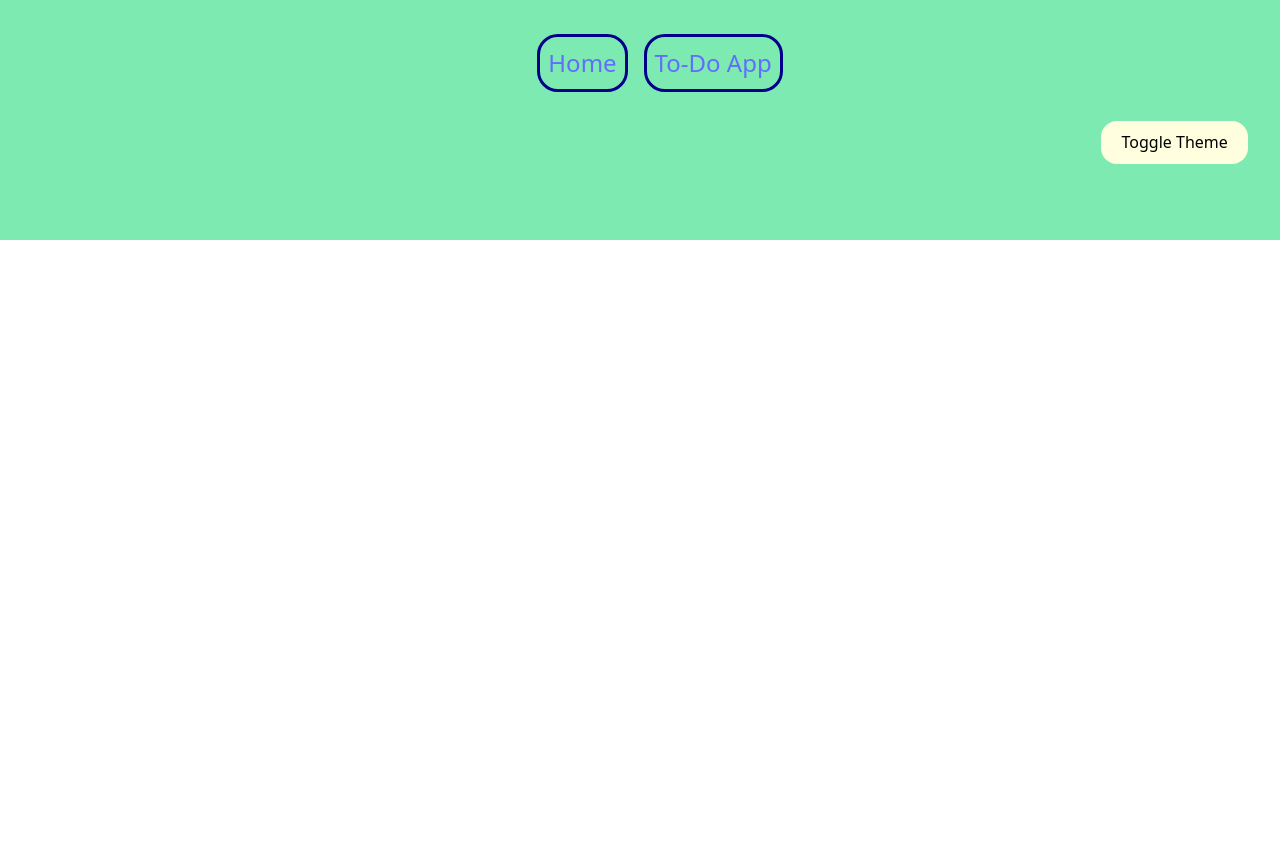
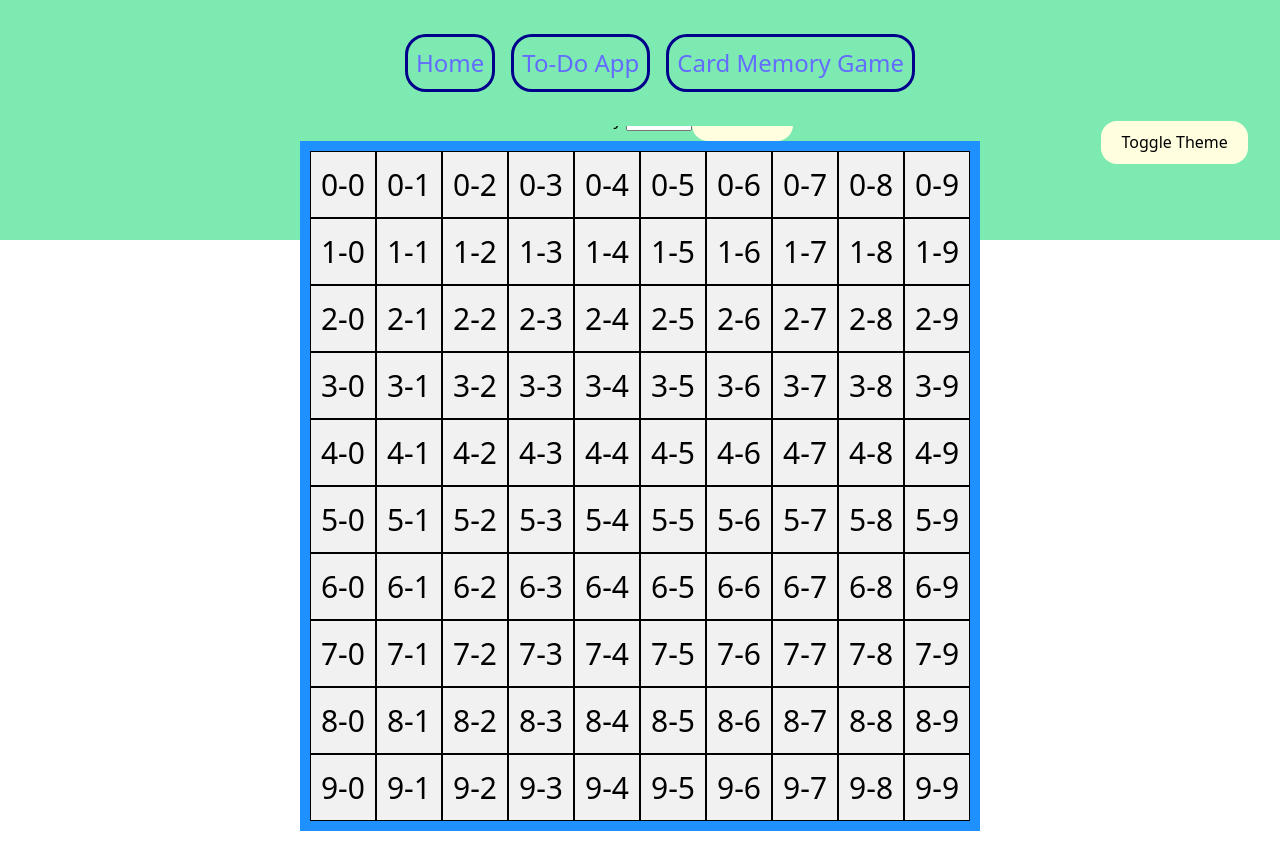
Before and after one commit to kristaps-m/vite-js-project, a React (Vite) app: page /CardMemoryGame in a window 1280 px wide. Before the commit the page ends 800 px from the top, so only its background shows below. Built offline with nearby package versions, Linux system fonts and the light colour scheme.

Commit message:
Add basics of CardMemoryGame

```diff
--- a/src/App.tsx
+++ b/src/App.tsx
@@ -4,6 +4,7 @@ import { BrowserRouter as Router, Routes, Route } from "react-router-dom";
 import Home from "./components/Home";
 import Navbar from "./components/Navbar";
 import { useTheme } from "./theme/ThemeContext";
+import CardMemoryGame from "./components/CardMemoryGame";
 
 function App() {
   const { theme } = useTheme();
@@ -16,6 +17,7 @@ function App() {
           <Routes>
             <Route path="/" element={<Home />} />
             <Route path="/ToDoApp" element={<ToDoApp />} />
+            <Route path="/CardMemoryGame" element={<CardMemoryGame />}></Route>
           </Routes>
         </div>
       </Router>
--- /dev/null
+++ b/src/components/CardMemoryGame.tsx
@@ -0,0 +1,81 @@
+import { useState } from "react";
+
+interface IFieldSize {
+  w: number;
+  h: number;
+}
+
+const CardMemoryGame = () => {
+  const [fieldSize, setFieldSize] = useState<IFieldSize>({ w: 10, h: 10 });
+  const [selectedSize, setSelectedSize] = useState<number>(10); // Temporary selection
+
+  const handleDifficultyChange = (e: React.ChangeEvent<HTMLSelectElement>) => {
+    // Store selected size but don't apply it yet
+    setSelectedSize(parseInt(e.target.value));
+    // const size = parseInt(e.target.value);
+    // setFieldSize({ w: size, h: size });
+  };
+
+  const handleConfirm = (e: React.FormEvent) => {
+    e.preventDefault(); // Prevents the page from reloading
+    setFieldSize({ w: selectedSize, h: selectedSize }); // Apply selected size on confirm
+    console.log("Selected field size:", fieldSize);
+  };
+
+  return (
+    <>
+      <h1>Card Memory Game</h1>
+      <form onSubmit={handleConfirm}>
+        <label htmlFor="gameDifficulty">Choose a Difficulty:</label>
+        <select
+          id="gameDifficulty"
+          name="gameDifficulty"
+          onChange={handleDifficultyChange}
+          defaultValue={selectedSize}
+        >
+          <option value="5">5 x 5</option>
+          <option value="10">10 x 10</option>
+          {/* <option value="50">50x50</option> */}
+        </select>
+        <button type="submit">Confirm</button>
+      </form>
+      {gameField(fieldSize)}
+    </>
+  );
+};
+
+export default CardMemoryGame;
+
+function gameField(size: IFieldSize) {
+  const containerStyle = {
+    display: "grid",
+    gridTemplateColumns: "auto ".repeat(size.w),
+    backgroundColor: "dodgerblue",
+    padding: "10px",
+  };
+
+  const divStyle = {
+    backgroundColor: "#f1f1f1",
+    border: "1px solid black",
+    padding: "10px",
+    fontSize: "30px",
+    textAlign: "center",
+  };
+  let listOfdivs = [];
+  for (let theHeight = 0; theHeight < size.h; theHeight++) {
+    for (let theWidth = 0; theWidth < size.w; theWidth++) {
+      listOfdivs.push(
+        <div style={divStyle} key={`${theHeight}-${theWidth}`}>
+          {theHeight}-{theWidth}
+        </div>
+      );
+    }
+  }
+  return (
+    <div style={containerStyle}>
+      {listOfdivs.map((x) => {
+        return x;
+      })}
+    </div>
+  );
+}
--- a/src/components/Navbar.tsx
+++ b/src/components/Navbar.tsx
@@ -14,6 +14,9 @@ function Navbar() {
         <li>
           <Link to="/ToDoApp">To-Do App</Link>
         </li>
+        <li>
+          <Link to="/CardMemoryGame">Card Memory Game</Link>
+        </li>
       </ul>
 
       <button style={{ position: "absolute", right: 0, marginRight: "2rem" }} onClick={toggleTheme}>
```
